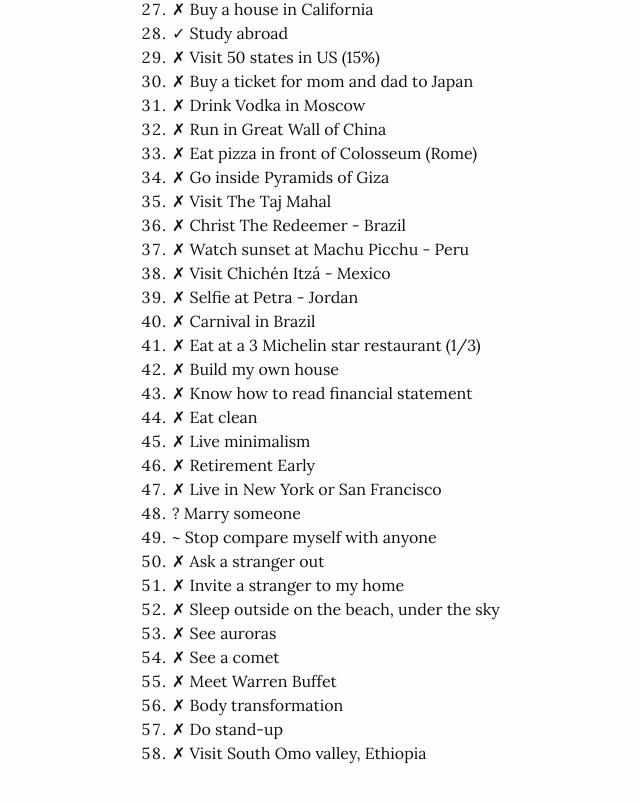
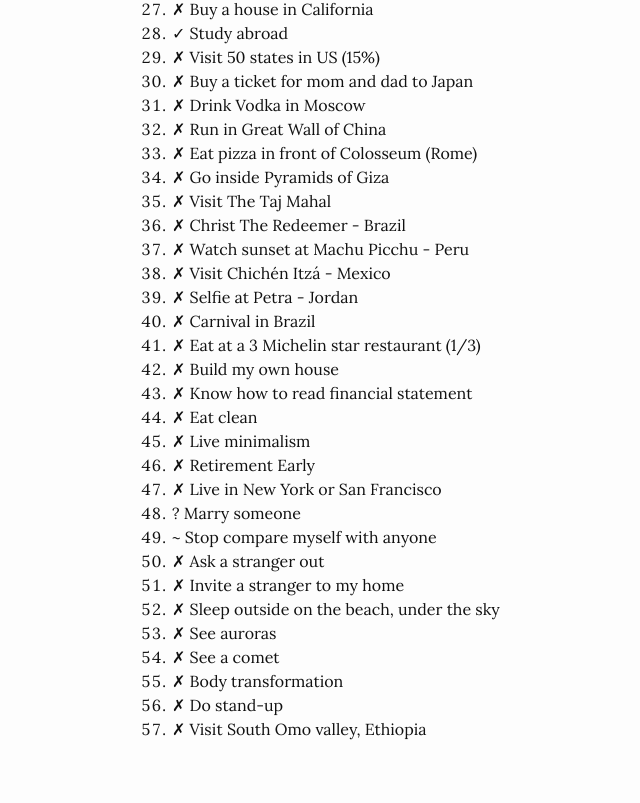
Before and after one commit to Michael-ha02/michael-ha02.github.io, a website: page list100.html in a window 1280 px wide. Shown: the part 849-1652 px from the top of the page, without its empty margins (138-778 px from the left). Drawn offline with Linux system fonts and the light colour scheme.

Commit message:
update list 55

```diff
--- a/list100.html
+++ b/list100.html
@@ -87,7 +87,6 @@
               <li>✗ Sleep outside on the beach, under the sky</li>
               <li>✗ See auroras </li>
               <li>✗ See a comet</li>
-              <li>✗ Meet Warren Buffet</li>
               <li>✗ Body transformation</li>
               <li>✗ Do stand-up</li>
               <li>✗ Visit South Omo valley, Ethiopia</li>
```
